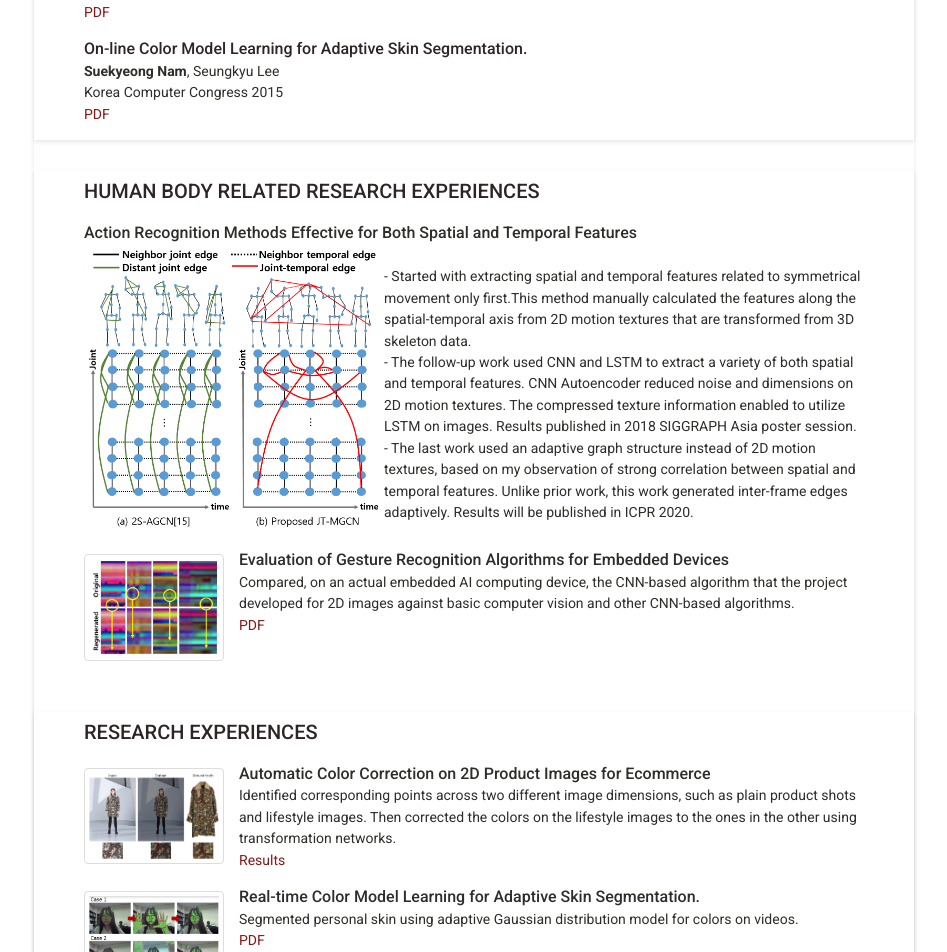
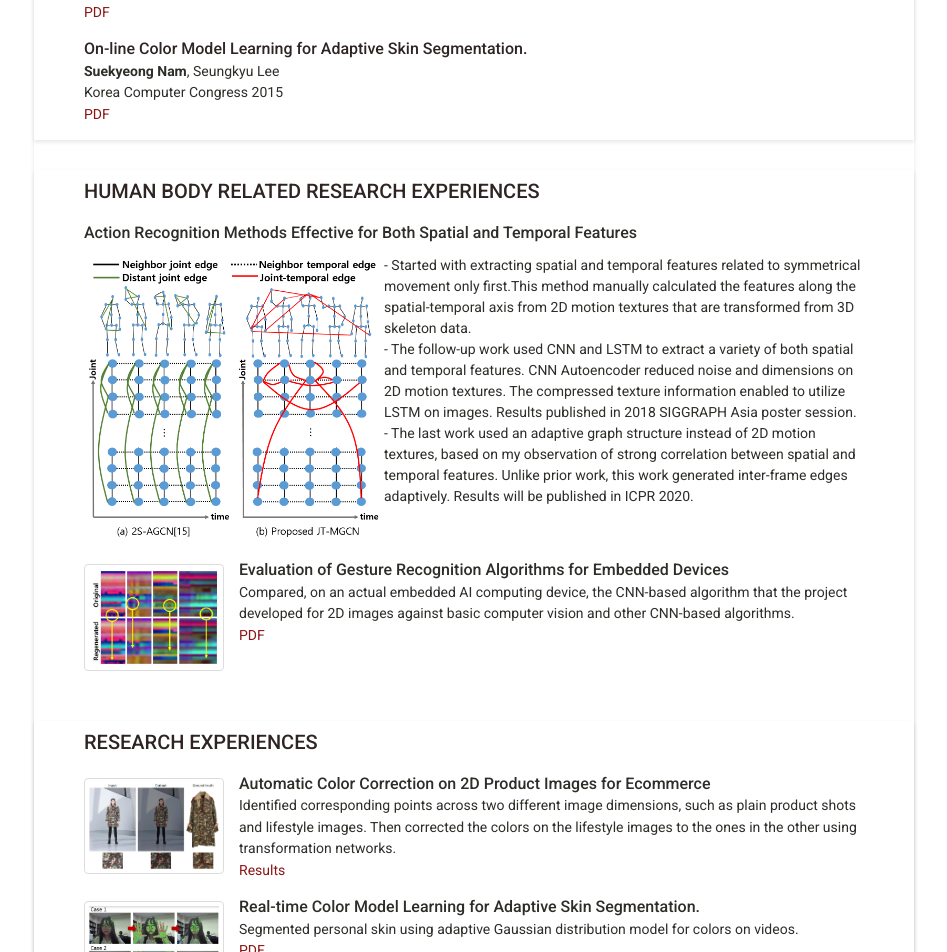
Before and after one commit to SuekyeongNam/SuekyeongNam.github.io, a Jekyll site: the page built from index.html, in a window 1280 px wide. Shown: the part 754-1706 px from the top of the page, without its empty margins (166-1113 px from the left). Built offline with Jekyll 4.4.1, drawn with Linux system fonts in a browser that asks for light colours; some web fonts are replaced.

Commit message:
image size

```diff
--- a/_includes/humanbody_projects.html
+++ b/_includes/humanbody_projects.html
@@ -11,14 +11,17 @@
             Action Recognition Methods Effective for Both Spatial and Temporal Features
           </a>
         </span><br>
-        <div>
-          <img src="{{site.baseurl}}/assets/images/icpr20-thumbnail.png" align="left" style="width: 300px; height: auto;"/>
-        </div><br>
+
         <span class="summary">
+          <p>
+            <img src="{{site.baseurl}}/assets/images/icpr20-thumbnail.png" align="left" style="width: 300px; height: auto;"/>
+          </p>
+          <p>
           - Started with extracting spatial and temporal features related to symmetrical movement only first.This method manually calculated the features along the spatial-temporal axis from 2D motion textures that are transformed from 3D skeleton data.</br>
           - The follow-up work used CNN and LSTM to extract a variety of both spatial and temporal features. CNN Autoencoder reduced noise and dimensions on 2D motion textures. The compressed texture information enabled to utilize LSTM on images. Results published in 2018 SIGGRAPH Asia poster session. </br>
           - The last work used an adaptive graph structure instead of 2D motion textures, based on my observation of strong correlation between spatial and temporal features. Unlike prior work, this work
             generated inter-frame edges adaptively. Results will be published in ICPR 2020. </br>
+            </p>
         </span>
 
       </div>
```
